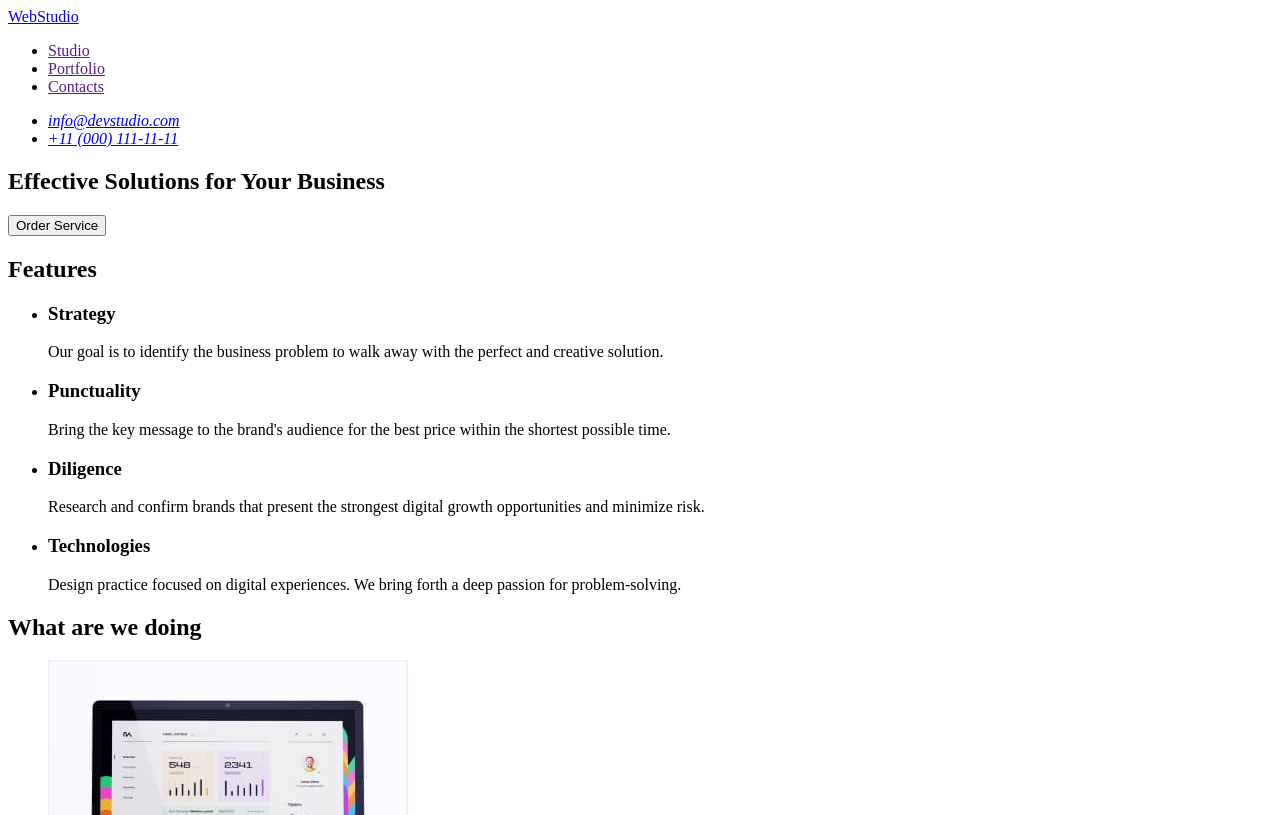
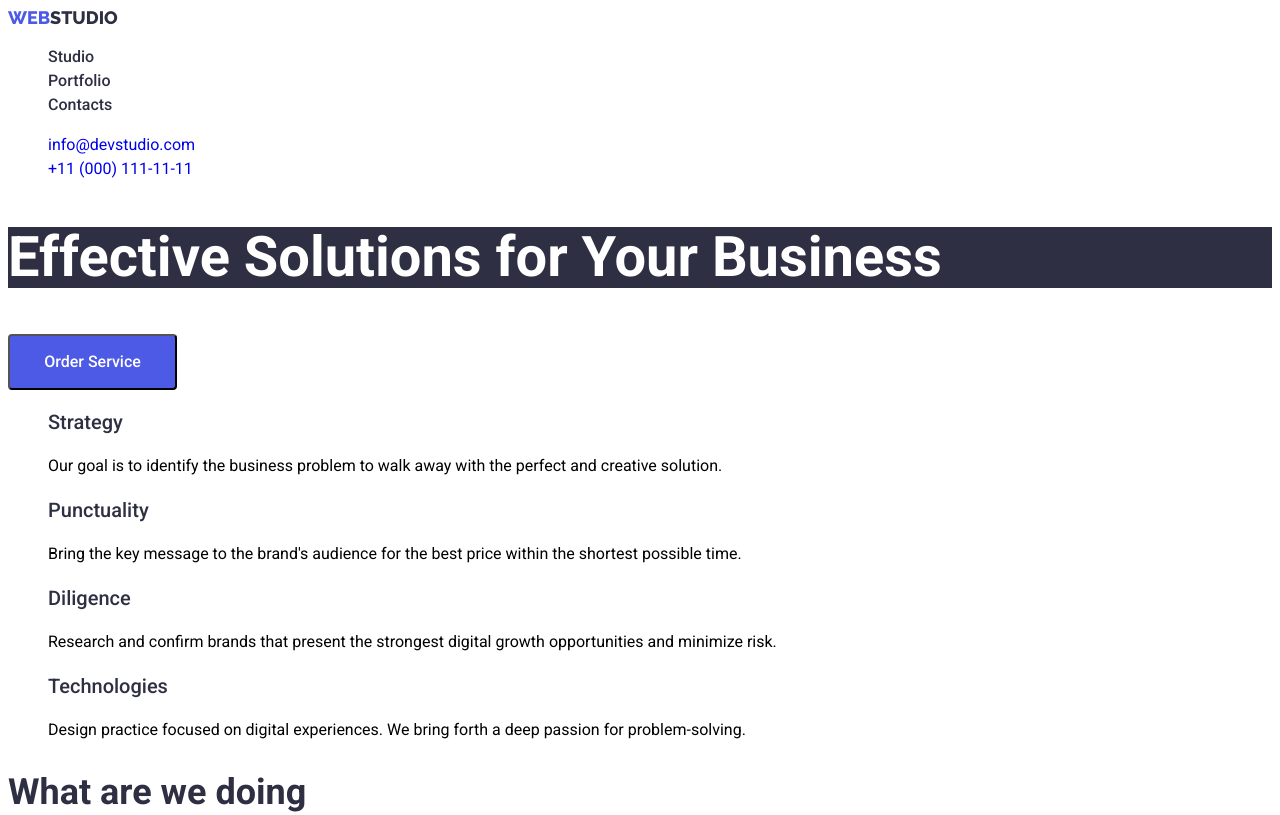
Before and after one commit to OleksijHr/goit-markup-hw-01, a plain HTML site: page index.html in a window 1280 px wide. Shown: the top 815 px of the page. Drawn offline with Linux system fonts and the light colour scheme.

Commit message:
Update index.html
root+fonts

```diff
--- /dev/null
+++ b/css/styles.css
@@ -0,0 +1,208 @@
+:root{
+    /* colors */
+    --primary-brand-clr: #4D5AE5;
+    --primary-focus-hover-clr: #404BBF;
+    --primary-bg-clr: #2E2F42B2;
+    --primary-inverted-bg-clr: #FFFFFF;
+    --success-clr: #31D0AA;
+    --primary-text-clr: #434455;
+    --primary-inverted-text-clr: #FFFFFF;
+    --secondary--inverted-text-clr: #F4F4FD;
+    --subtle-text-clr: #8E8F99;
+    --accent-clr: #E7E9FC; /* sublate background */
+    --lingt-bg-clr: #F4F4FD;/* light background */
+    --modal-overlay-clr: #2E2F4266;
+    --modal-bg-clr: #FCFCFC;
+    --primary-text-dark-clr: #2E2F42;
+    /* fonts */
+    --primary-font-size: 16px;
+    --primary-line-height: 1.5;
+}
+
+.body{
+    font-family: 'Roboto';
+    font-style: normal;
+    color: var(--primary-text-clr);
+}
+
+.list{
+    list-style: none;
+}
+
+.link{
+    text-decoration: none;
+}
+
+.link:hover, .link:focus{
+    color: var(--primary-focus-hover-clr);
+}
+
+
+/* header */
+.page-header{}
+
+.page-nav{}
+
+.header-logo{
+font-family: 'Raleway';
+font-weight: 800;
+font-size: 18px;
+line-height: 1.16;
+color: var(--primary-text-dark-clr);
+text-transform: uppercase;
+}
+
+.web-logo{
+    color: var(--primary-brand-clr);
+}
+
+.menu{}
+
+.menu-item{}
+
+.menu-link{
+    font-family: 'Roboto';
+        font-weight: 500;
+        font-size: 16px;
+        line-height: 1.5;
+        color: var(--primary-text-dark-clr);
+}
+
+.menu-link:hover, .menu-link:focus{
+    color: var(--primary-focus-hover-clr);
+}
+
+
+.mail-address{
+    font-family: 'Roboto';
+    font-style: normal;
+    font-weight: 400;
+    font-size: 16px;
+    line-height: 1.5;
+}
+
+.mail-address:hover, .mail-address:focus {
+    color: var(--primary-focus-hover-clr);
+}
+
+.contact-phone-number{
+    font-family: 'Roboto';
+    font-style: normal;
+    font-weight: 400;
+    font-size: 16px;
+    line-height: 1.5;
+    }
+
+.contact-phone-number:hover, .contact-phone-number:focus{
+   color: var(--primary-focus-hover-clr);
+}
+
+
+
+/* Order */
+.order-title{font-family: 'Roboto';
+    font-weight: 700;
+    font-size: 56px;
+    line-height: 1.08;
+    color: var(--primary-inverted-text-clr);
+    background: var(--primary-text-dark-clr);
+}
+
+.order-btn{
+    font-family: 'Roboto';
+    font-weight: 500;
+    font-size: 16px;
+    line-height: 1.5;
+    color: var(--primary-inverted-text-clr);
+    background: var(--primary-brand-clr);
+    border-radius: 4px;
+    width: 169px;
+    height: 56px;
+    cursor: pointer;
+}
+
+.order-btn:hover, .order-btn:focus{
+    color: var(--primary-focus-hover-clr);
+}
+
+
+/* Features */
+.features-list{}
+
+.features-item{
+}
+.features-name{
+    font-family: 'Roboto';
+    font-weight: 500;
+    font-size: 20px;
+    line-height: 1.2;
+    color: var(--primary-text-dark-clr);
+}
+
+.features-text{
+    font-family: 'Roboto';
+    font-size: 16px;
+    line-height: 1.5;
+}
+
+/* Work options */
+.option-name{
+    font-family: 'Roboto';
+    font-weight: 700;
+    font-size: 36px;
+    line-height: 1.12;
+    color: var(--primary-text-dark-clr);
+}
+
+.options-list{}
+
+.option-item{}
+
+
+/* Team */
+.team{
+    font-family: 'Roboto';
+    font-weight: 700;
+    font-size: 36px;
+    line-height: 1.12;
+    color: var(--primary-text-dark-clr);
+}
+
+.team-lisst{}
+
+.team-item{}
+
+.team-pearson{}
+
+.surename{
+    font-family: 'Roboto';
+    font-weight: 500;
+    font-size: 20px;
+    line-height: 1.2;
+    color: var(--primary-text-dark-clr);
+}
+
+.posada{
+    font-family: 'Roboto';
+    font-weight: 400;
+    font-size: 16px;
+    line-height: 1.5;
+}
+
+/* Footer */
+.footer-logo{
+    font-family: 'Raleway';
+    font-weight: 800;
+    font-size: 18px;
+    line-height: 1.16;
+    color: var(--secondary--inverted-text-clr);
+    text-transform: uppercase;
+}
+
+.footer-text{
+    font-family: 'Roboto';
+    font-size: 16px;
+    line-height: 1.5;
+    color: var(--secondary--inverted-text-clr);
+    background: var(--primary-text-dark-clr);
+}
--- a/index.html
+++ b/index.html
@@ -5,68 +5,93 @@
     <meta http-equiv="X-UA-Compatible" content="IE=edge" />
     <meta name="viewport" content="width=device-width, initial-scale=1.0" />
     <title>WebStudio</title>
+    <link rel="preconnect" href="https://fonts.googleapis.com" />
+    <link rel="preconnect" href="https://fonts.gstatic.com" crossorigin />
+    <link
+      href="https://fonts.googleapis.com/css2?family=Raleway:wght@800&family=Roboto:wght@400;500;700;900&display=swap"
+      rel="stylesheet"
+    />
+    <link rel="stylesheet" href="./css/styles.css" />
   </head>
   <body>
-    <header>
-      <nav>
-        <a href="./index.html">WebStudio</a>
-        <ul>
-          <li><a href="">Studio</a></li>
-          <li><a href="">Portfolio</a></li>
-          <li><a href="">Contacts</a></li>
+    <!-- header -->
+    <header class="page-header">
+      <nav class="page-nav">
+        <a class="header-logo link" href="./index.html"
+          ><span class="web-logo">Web</span>Studio</a
+        >
+        <ul class="menu list">
+          <li class="menu-item">
+            <a class="menu-link link" href="">Studio</a>
+          </li>
+          <li class="menu-item">
+            <a class="menu-link link" href="">Portfolio</a>
+          </li>
+          <li class="menu-item">
+            <a class="menu-link link" href="">Contacts</a>
+          </li>
         </ul>
       </nav>
       <address>
-        <ul>
-          <li><a href="mailto:info@devstudio.com">info@devstudio.com</a></li>
+        <ul class="list">
+          <li class="address-item">
+            <a class="mail-address link" href="mailto:info@devstudio.com"
+              >info@devstudio.com</a
+            >
+          </li>
           <li>
-            <a href="tel:+110001111111">+11 (000) 111-11-11</a>
+            <a class="contact-phone-number link" href="tel:+110001111111"
+              >+11 (000) 111-11-11</a
+            >
           </li>
         </ul>
       </address>
     </header>
     <main>
+      <!-- Order -->
       <section>
-        <h1>Effective Solutions for Your Business</h1>
-        <button type="button">Order Service</button>
+        <h1 class="order-title">Effective Solutions for Your Business</h1>
+        <button class="order-btn" type="button">Order Service</button>
       </section>
+      <!--Features -->
       <section>
-        <h2>Features</h2>
-        <ul>
-          <li>
-            <h3>Strategy</h3>
-            <p>
+        <h2 hidden>Features</h2>
+        <ul class="features-list list">
+          <li class="features-item">
+            <h3 class="features-name">Strategy</h3>
+            <p class="features-text">
               Our goal is to identify the business problem to walk away with the
               perfect and creative solution.
             </p>
           </li>
-          <li>
-            <h3>Punctuality</h3>
-            <p>
+          <li class="features-item">
+            <h3 class="features-name">Punctuality</h3>
+            <p class="features-text">
               Bring the key message to the brand's audience for the best price
               within the shortest possible time.
             </p>
           </li>
-          <li>
-            <h3>Diligence</h3>
-            <p>
+          <li class="features-item">
+            <h3 class="features-name">Diligence</h3>
+            <p class="features-text">
               Research and confirm brands that present the strongest digital
               growth opportunities and minimize risk.
             </p>
           </li>
-          <li>
-            <h3>Technologies</h3>
-            <p>
+          <li class="features-item">
+            <h3 class="features-name">Technologies</h3>
+            <p class="features-text">
               Design practice focused on digital experiences. We bring forth a
               deep passion for problem-solving.
             </p>
           </li>
         </ul>
       </section>
+      <!-- Work options -->
       <section>
-        <h2>What are we doing</h2>
-        <ul>
-          <li>
+        <h2 class="option-name">What are we doing</h2>
+        <ul class="options-list list">
+          <li class="option-item">
             <img
               src="./images/desctop.jpg"
               alt="Monitor"
@@ -92,55 +117,63 @@
           </li>
         </ul>
       </section>
+      <!-- Team -->
       <section>
-        <h2>Our Team</h2>
-        <ul>
-          <li>
+        <h2 class="team">Our Team</h2>
+        <ul class="team-lisst list">
+          <li class="team-item">
             <img
+              class="team-pearson"
               src="./images/team/mark.jpg"
               alt="Photo Mark Guerrero"
               width="264"
               height="260"
             />
-            <h3>Mark Guerrero</h3>
-            <p>Product Designer</p>
+            <h3 class="surename">Mark Guerrero</h3>
+            <p class="posada">Product Designer</p>
           </li>
-          <li>
+          <li class="team-item">
             <img
+              class="team-pearson"
               src="./images/team/tom.jpg"
               alt="Photo Tom Ford"
               width="264"
               height="260"
             />
-            <h3>Tom Ford</h3>
-            <p>Frontend Developer</p>
+            <h3 class="surename">Tom Ford</h3>
+            <p class="posada">Frontend Developer</p>
           </li>
-          <li>
+          <li class="team-item">
             <img
+              class="team-pearson"
               src="./images/team/camila.jpg"
               alt="Photo Camila Garcia"
               width="264"
               height="260"
             />
-            <h3>Camila Garcia</h3>
-            <p>Marketing</p>
+            <h3 class="surename">Camila Garcia</h3>
+            <p class="posada">Marketing</p>
           </li>
-          <li>
+          <li class="team-item">
             <img
+              class="team-pearson"
               src="./images/team/deniel.jpg"
               alt="Photo Daniel Wilson"
               width="264"
               height="260"
             />
-            <h3>Daniel Wilson</h3>
-            <p>UI Designer</p>
+            <h3 class="surename">Daniel Wilson</h3>
+            <p class="posada">UI Designer</p>
           </li>
         </ul>
       </section>
     </main>
+    <!-- Footer -->
     <footer>
-      <a href="./index.html">WebStudio</a>
-      <p>
+      <a href="./index.html" class="footer-logo link"
+        ><span class="web-logo">Web</span>Studio</a
+      >
+      <p class="footer-text">
         Increase the flow of customers and sales for your business with digital
         marketing & growth solutions.
       </p>
```
